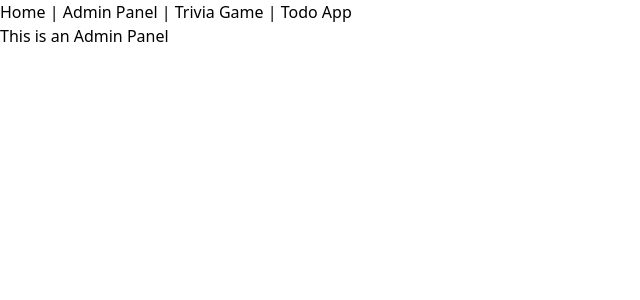
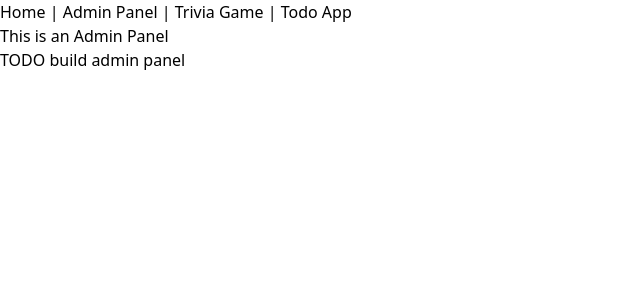
Before and after one commit to Ayguid/vue-portfolio, a Vue app: page /admin in a window 1280 px wide. Shown: the top 300 px of the page, without its empty margins (0-640 px from the left). Built offline with nearby package versions, Linux system fonts and the light colour scheme.

Commit message:
admin panel branch created

```diff
--- a/src/views/AdminPanel.vue
+++ b/src/views/AdminPanel.vue
@@ -1,5 +1,6 @@
 <template>
   <div class="about">
     <h1>This is an Admin Panel</h1>
+    TODO build admin panel
   </div>
 </template>
```
